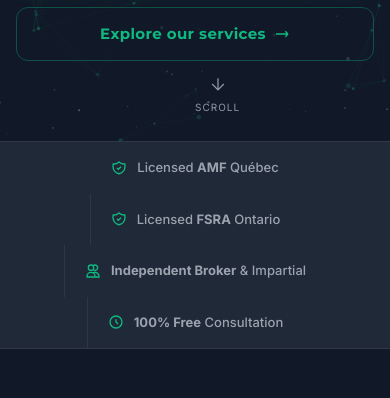
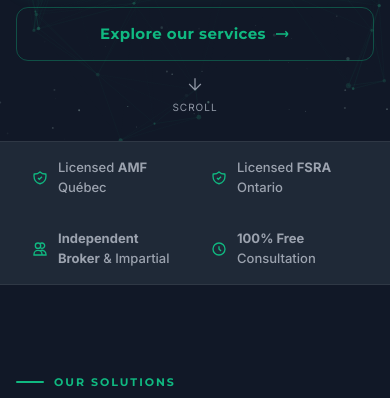
Before and after one commit to mouhcineshazy/mab-services, a Next.js app: page /en in a window 390 px wide. Shown: the part 735-1133 px from the top of the page. Built offline with nearby package versions, Linux system fonts and the light colour scheme; no server answers.

Commit message:
fix responsiveness for footer and header rendering on tablettes and phones displays

```diff
--- a/src/components/home/HeroSection.tsx
+++ b/src/components/home/HeroSection.tsx
@@ -126,10 +126,14 @@ export default function HeroSection() {
       </div>
 
       {/* Scroll indicator */}
-      <div className="absolute bottom-8 left-1/2 -translate-x-1/2 flex flex-col items-center gap-1.5 animate-bounce-slow pointer-events-none">
+      <button
+        onClick={() => document.getElementById('services')?.scrollIntoView({ behavior: 'smooth' })}
+        aria-label={t('scroll')}
+        className="absolute bottom-8 inset-x-0 flex flex-col items-center gap-1.5 animate-bounce-slow cursor-pointer hover:opacity-70 transition-opacity"
+      >
         <IconScrollDown className="w-5 h-5 text-content-subtle" />
         <span className="text-[10px] tracking-[0.1em] uppercase text-content-subtle">{t('scroll')}</span>
-      </div>
+      </button>
     </section>
   );
 }
--- a/src/components/home/TrustStrip.tsx
+++ b/src/components/home/TrustStrip.tsx
@@ -22,11 +22,11 @@ export default function TrustStrip() {
   return (
     <div className="bg-[var(--bg-2)] border-y border-[var(--border)]">
       <div className="max-w-[1200px] mx-auto px-4 sm:px-6 lg:px-8">
-        <div className="flex flex-wrap items-center justify-center divide-x divide-[var(--border)]">
+        <div className="grid grid-cols-2 sm:grid-cols-4 sm:divide-x sm:divide-[var(--border)]">
           {items.map(({ key, icon }) => (
             <div
               key={key}
-              className="flex items-center gap-2.5 px-5 sm:px-8 py-4 text-[13px] font-medium text-content-muted"
+              className="flex items-center justify-center gap-2.5 px-4 sm:px-6 lg:px-8 py-4 sm:py-5 text-[13px] font-medium text-content-muted"
             >
               {icon}
               <span dangerouslySetInnerHTML={{ __html: t.raw(key) as string }} />
--- a/src/components/layout/Footer.tsx
+++ b/src/components/layout/Footer.tsx
@@ -32,11 +32,16 @@ export default function Footer() {
     <footer className="bg-[var(--bg-3)] border-t border-[var(--border)]">
       <div className="max-w-[1200px] mx-auto px-4 sm:px-6 lg:px-8 pt-14 pb-0">
 
-        {/* Main grid */}
-        <div className="grid grid-cols-1 sm:grid-cols-2 lg:grid-cols-4 gap-10 pb-12 border-b border-[var(--border)]">
+        {/* Main grid
+            Phone  (<640): 2 cols — brand full-width, nav+services side-by-side, legal full-width
+            Tablet (640+): 3 cols — brand full-width row, then nav / services / legal in one row
+            Desktop(1024+): 4 cols — brand + 3 link sections in one row */}
+        <div className="grid grid-cols-2 sm:grid-cols-3 lg:grid-cols-4 gap-8 lg:gap-10 pb-12 border-b border-[var(--border)]">
 
           {/* Brand */}
-          <div className="sm:col-span-2 lg:col-span-1">
+          <div className="col-span-2 sm:col-span-3 lg:col-span-1">
+            <div className="flex flex-col sm:flex-row sm:items-start sm:justify-between lg:flex-col gap-5 sm:gap-0 lg:gap-0">
+              <div>
                 <Link href="/" className="flex items-center gap-2.5 font-heading font-extrabold text-[17px] tracking-wide mb-4">
                   <LogoMark size={32} />
                   <span>MAB <span className="font-medium text-content-muted">SERVICES</span></span>
@@ -44,7 +49,8 @@ export default function Footer() {
                 <p className="text-sm text-content-muted leading-relaxed max-w-[240px] mb-5">
                   {t('tagline')}
                 </p>
-            <div className="flex items-center gap-2">
+              </div>
+              <div className="flex items-center gap-2 sm:mt-1 lg:mt-0">
                 <a
                   href="https://facebook.com"
                   target="_blank"
@@ -63,6 +69,7 @@ export default function Footer() {
                 >
                   <IconLinkedIn className="w-4 h-4" />
                 </a>
+              </div>
             </div>
           </div>
 
@@ -95,7 +102,7 @@ export default function Footer() {
           </div>
 
           {/* Legal + contact */}
-          <div>
+          <div className="col-span-2 sm:col-span-1">
             <p className="text-[12px] font-bold uppercase tracking-[0.12em] text-em mb-4">{t('legal')}</p>
             <ul className="flex flex-col gap-2.5 mb-6">
               {legalLinks.map(({ label, href }) => (
@@ -118,11 +125,11 @@ export default function Footer() {
         </div>
 
         {/* Bottom bar */}
-        <div className="py-5 flex flex-col md:flex-row items-start md:items-center justify-between gap-3">
+        <div className="py-5 flex flex-col sm:flex-row items-start sm:items-center justify-between gap-3">
           <p className="text-[11px] text-content-subtle leading-relaxed max-w-3xl">
             {t('disclaimer')}
           </p>
-          <div className="flex flex-col items-start md:items-end gap-1 flex-shrink-0">
+          <div className="flex flex-col items-start sm:items-end gap-1 flex-shrink-0">
             <p className="text-xs text-content-subtle whitespace-nowrap">
               {t('copyright', { year })}
             </p>
--- a/src/components/layout/Navbar.tsx
+++ b/src/components/layout/Navbar.tsx
@@ -72,7 +72,7 @@ export default function Navbar() {
           </Link>
 
           {/* Desktop nav */}
-          <div className="hidden md:flex flex-1 justify-center items-center gap-0.5">
+          <div className="hidden xl:flex flex-1 justify-center items-center gap-0.5">
             {ROUTES.map(({ key, href }) => (
               <Link
                 key={key}
@@ -91,7 +91,7 @@ export default function Navbar() {
           </div>
 
           {/* Right side: lang + CTA */}
-          <div className="hidden md:flex shrink-0 items-center gap-2">
+          <div className="hidden xl:flex shrink-0 items-center gap-2">
             <LangSwitcher />
             {CONSULTATION_CAL_CONFIGURED ? (
               <CalPopupButton calLink={CONSULTATION_CAL_LINK} namespace="consultation" layout="month_view" className="btn btn-primary text-sm px-5 py-2.5">
@@ -107,7 +107,7 @@ export default function Navbar() {
           </div>
 
           {/* Mobile: lang + hamburger */}
-          <div className="flex md:hidden items-center gap-2">
+          <div className="flex xl:hidden items-center gap-2">
             <LangSwitcher />
             <button
               onClick={() => setMobileOpen(!mobileOpen)}
@@ -126,7 +126,7 @@ export default function Navbar() {
       {/* Mobile menu */}
       <div
         className={cn(
-          'md:hidden border-t border-[var(--border)] bg-[var(--bg-2)] transition-all duration-300 overflow-hidden',
+          'xl:hidden border-t border-[var(--border)] bg-[var(--bg-2)] transition-all duration-300 overflow-hidden',
           mobileOpen ? 'max-h-[500px] opacity-100' : 'max-h-0 opacity-0',
         )}
       >
```
Lines whose indentation alone changed are shown as unchanged.
